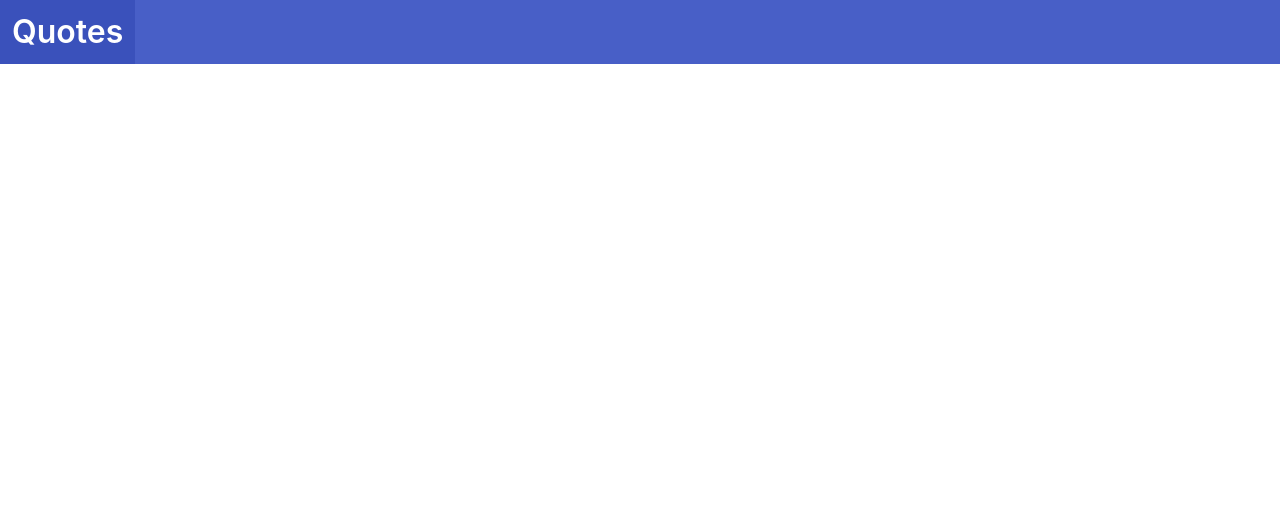
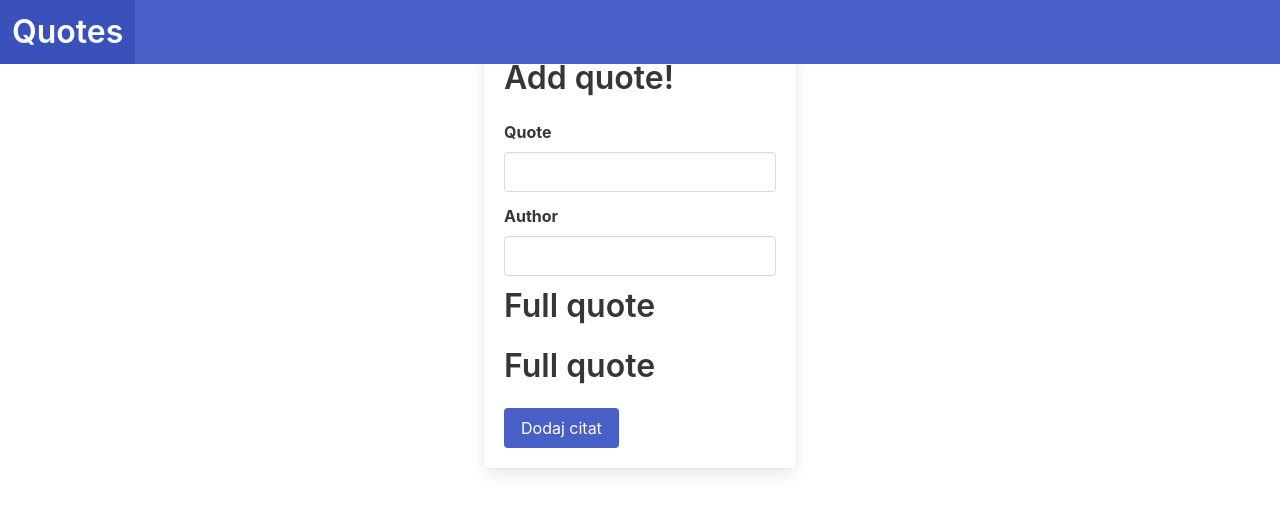
Before and after one commit to ivekccc/MobilnoRacunarstvo, an Angular app: page / in a window 1280 px wide. Shown: the top 512 px of the page. Built offline with nearby package versions, Linux system fonts and the light colour scheme.

Commit message:
Kreirana quote form komponenta

```diff
--- a/src/app/app.component.html
+++ b/src/app/app.component.html
@@ -1 +1,2 @@
 <app-header></app-header>
+<app-quote-form></app-quote-form>
--- a/src/app/app.module.ts
+++ b/src/app/app.module.ts
@@ -4,10 +4,11 @@ import { BrowserModule, provideClientHydration } from '@angular/platform-browser
 import { AppRoutingModule } from './app-routing.module';
 import { AppComponent } from './app.component';
 import { HeaderComponent } from './header/header.component';
+import { QuoteFormComponent } from './quote-form/quote-form.component';
 
 @NgModule({
   declarations: [
-    AppComponent,HeaderComponent
+    AppComponent,HeaderComponent, QuoteFormComponent
   ],
   imports: [
     BrowserModule,
--- /dev/null
+++ b/src/app/quote-form/quote-form.component.html
@@ -0,0 +1,22 @@
+<div class="columns is-centered">
+    <div class="columns is-half">
+        <div class="box" >
+            <h3 class="title">Add quote!</h3>
+            <div class="field">
+                <label class="label">Quote</label>
+                <div class="control">
+                    <input type="text" class="input">
+                </div>
+            </div>
+            <div class="field">
+                <label class="label">Author</label>
+                <div class="control">
+                    <input type="text" class="input">
+                </div>
+            </div>
+            <p class="title">Full quote</p>
+            <p class="title">Full quote</p>
+            <button class="button is-link">Dodaj citat</button>
+        </div>
+    </div>
+</div>
```
Also changed, not shown: src/app/quote-form/quote-form.component.ts (added, +10 -0 lines), src/app/quote-form/quote-form.component.css (added).
